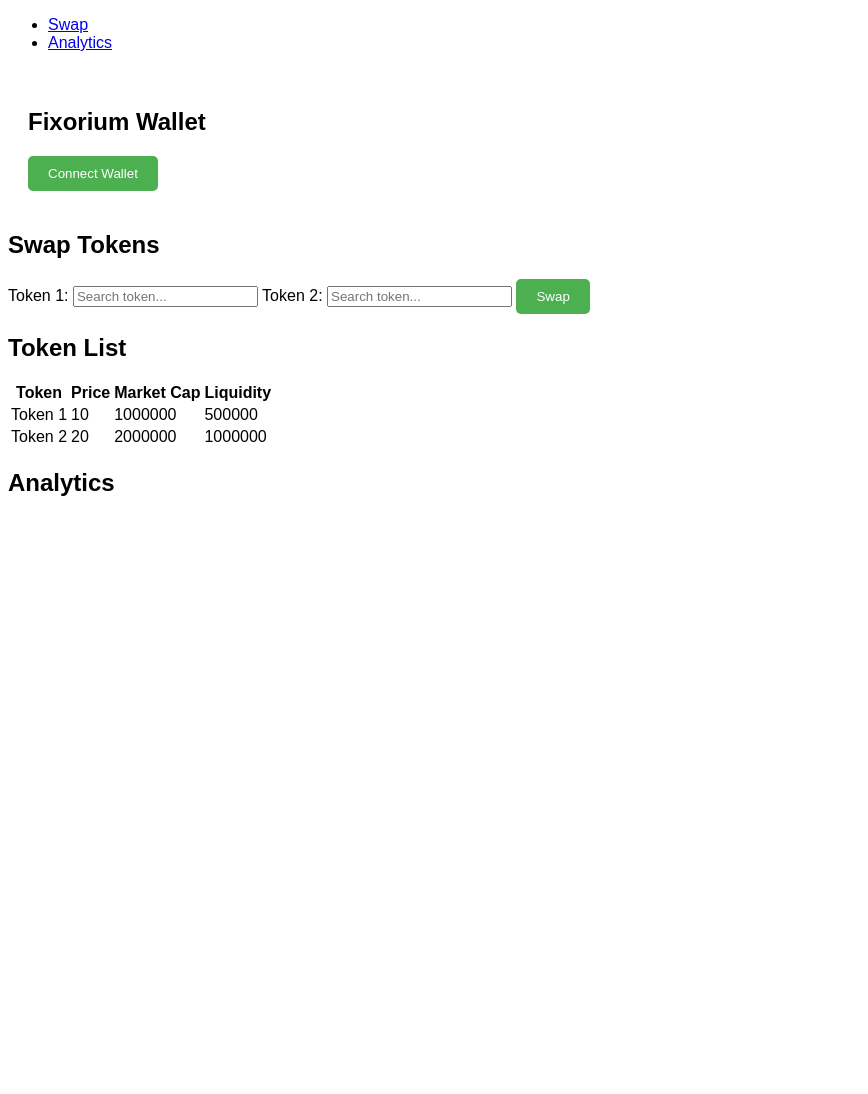
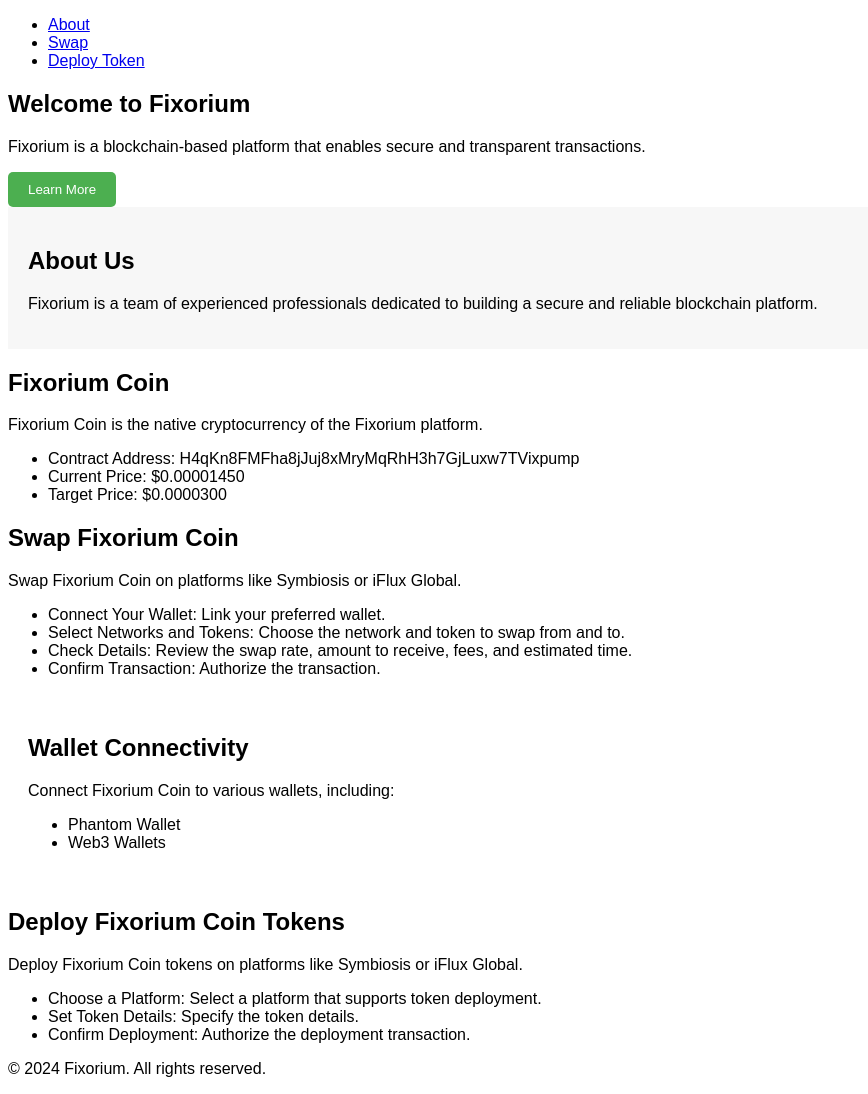
Before and after one commit to fixorium/fixorium, a website: page public/index.html in a window 1280 px wide. Shown: the whole page, without its empty margins (0-868 px from the left). Before the commit the page ends 800 px from the top, so only its background shows below. Drawn offline with Linux system fonts and the light colour scheme.

Commit message:
Update index.html

```diff
--- a/public/index.html
+++ b/public/index.html
@@ -7,56 +7,80 @@
     <link rel="stylesheet" href="styles.css">
 </head>
 <body>
+    <!-- Header Section -->
     <header>
         <nav>
             <ul>
                 <li><a href="
-                <li><a href="#">Swap</a></li>
+                <li><a href="#about">About</a></li>
                 <li><a href="
-                <li><a href="#">Analytics</a></li>
+                <li><a href="#swap">Swap</a></li>
+                <li><a href="
+                <li><a href="#deploy-token">Deploy Token</a></li>
             </ul>
         </nav>
     </header>
-    <main>
-        <section id="wallet">
-            <h2>Fixorium Wallet</h2>
-            <button id="connect-wallet-btn">Connect Wallet</button>
-            <button id="disconnect-wallet-btn" style="display: none;">Disconnect Wallet</button>
-            <div id="wallet-balance"></div>
-        </section>
-        <section id="swap">
-            <h2>Swap Tokens</h2>
-            <form>
-                <label for="token1">Token 1:</label>
-                <input type="text" id="token1" placeholder="Search token...">
-                <label for="token2">Token 2:</label>
-                <input type="text" id="token2" placeholder="Search token...">
-                <button id="swap-btn">Swap</button>
-            </form>
-        </section>
-        <section id="tokens">
-            <h2>Token List</h2>
-            <table>
-                <thead>
-                    <tr>
-                        <th>Token</th>
-                        <th>Price</th>
-                        <th>Market Cap</th>
-                        <th>Liquidity</th>
-                    </tr>
-                </thead>
-                <tbody id="token-list">
-                    <!-- Token list will be populated here -->
-                </tbody>
-            </table>
-        </section>
-        <section id="analytics">
-            <h2>Analytics</h2>
-            <div id="chart-container">
-                <!-- Chart will be rendered here -->
-            </div>
-        </section>
-    </main>
-    <script src="script.js"></script>
+
+    <!-- Hero Section -->
+    <section id="home">
+        <h1>Welcome to Fixorium</h1>
+        <p>Fixorium is a blockchain-based platform that enables secure and transparent transactions.</p>
+        <button>Learn More</button>
+    </section>
+
+    <!-- About Section -->
+    <section id="about">
+        <h2>About Us</h2>
+        <p>Fixorium is a team of experienced professionals dedicated to building a secure and reliable blockchain platform.</p>
+    </section>
+
+    <!-- Fixorium Coin Section -->
+    <section id="fixorium-coin">
+        <h2>Fixorium Coin</h2>
+        <p>Fixorium Coin is the native cryptocurrency of the Fixorium platform.</p>
+        <ul>
+            <li>Contract Address: H4qKn8FMFha8jJuj8xMryMqRhH3h7GjLuxw7TVixpump</li>
+            <li>Current Price: $0.00001450</li>
+            <li>Target Price: $0.0000300</li>
+        </ul>
+    </section>
+
+    <!-- Swap Section -->
+    <section id="swap">
+        <h2>Swap Fixorium Coin</h2>
+        <p>Swap Fixorium Coin on platforms like Symbiosis or iFlux Global.</p>
+        <ul>
+            <li>Connect Your Wallet: Link your preferred wallet.</li>
+            <li>Select Networks and Tokens: Choose the network and token to swap from and to.</li>
+            <li>Check Details: Review the swap rate, amount to receive, fees, and estimated time.</li>
+            <li>Confirm Transaction: Authorize the transaction.</li>
+        </ul>
+    </section>
+
+    <!-- Wallet Section -->
+    <section id="wallet">
+        <h2>Wallet Connectivity</h2>
+        <p>Connect Fixorium Coin to various wallets, including:</p>
+        <ul>
+            <li>Phantom Wallet</li>
+            <li>Web3 Wallets</li>
+        </ul>
+    </section>
+
+    <!-- Deploy Token Section -->
+    <section id="deploy-token">
+        <h2>Deploy Fixorium Coin Tokens</h2>
+        <p>Deploy Fixorium Coin tokens on platforms like Symbiosis or iFlux Global.</p>
+        <ul>
+            <li>Choose a Platform: Select a platform that supports token deployment.</li>
+            <li>Set Token Details: Specify the token details.</li>
+            <li>Confirm Deployment: Authorize the deployment transaction.</li>
+        </ul>
+    </section>
+
+    <!-- Footer Section -->
+    <footer>
+        <p>&copy; 2024 Fixorium. All rights reserved.</p>
+    </footer>
 </body>
-    </html>
+</html>
```
